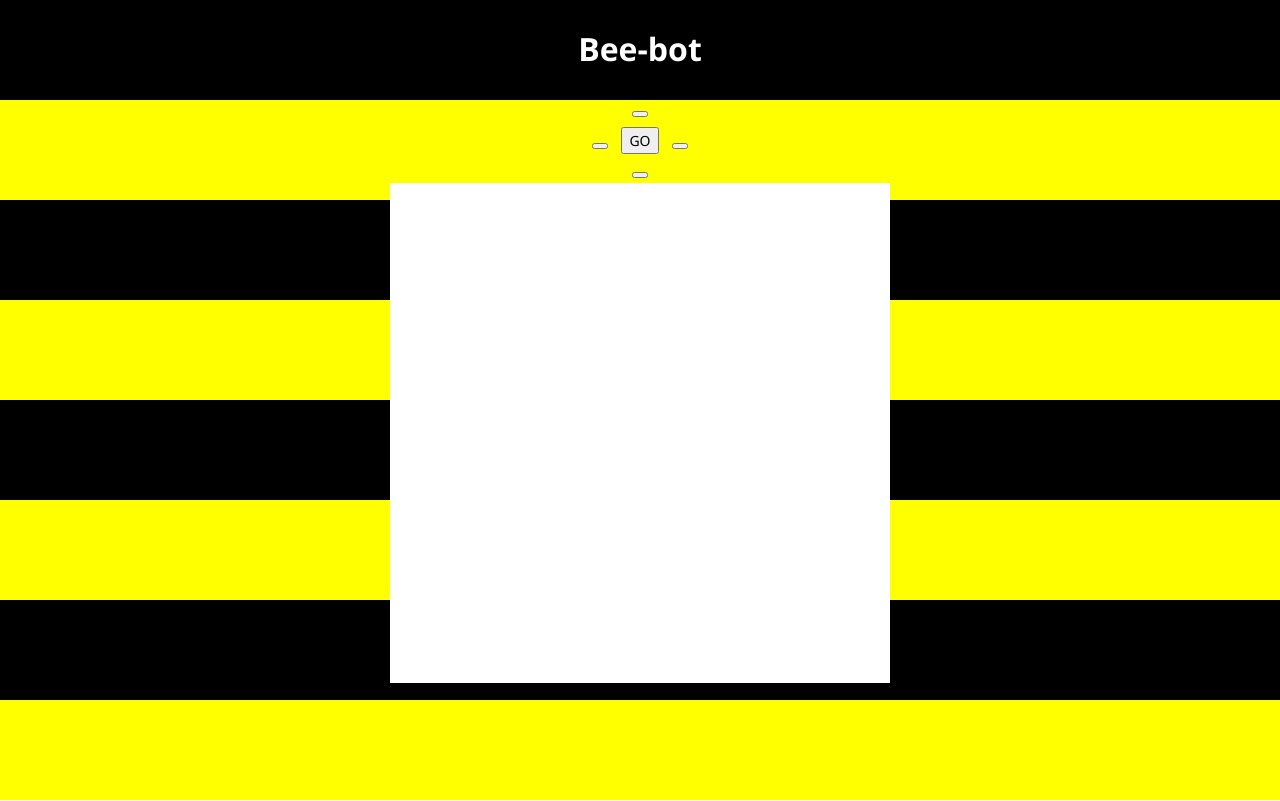
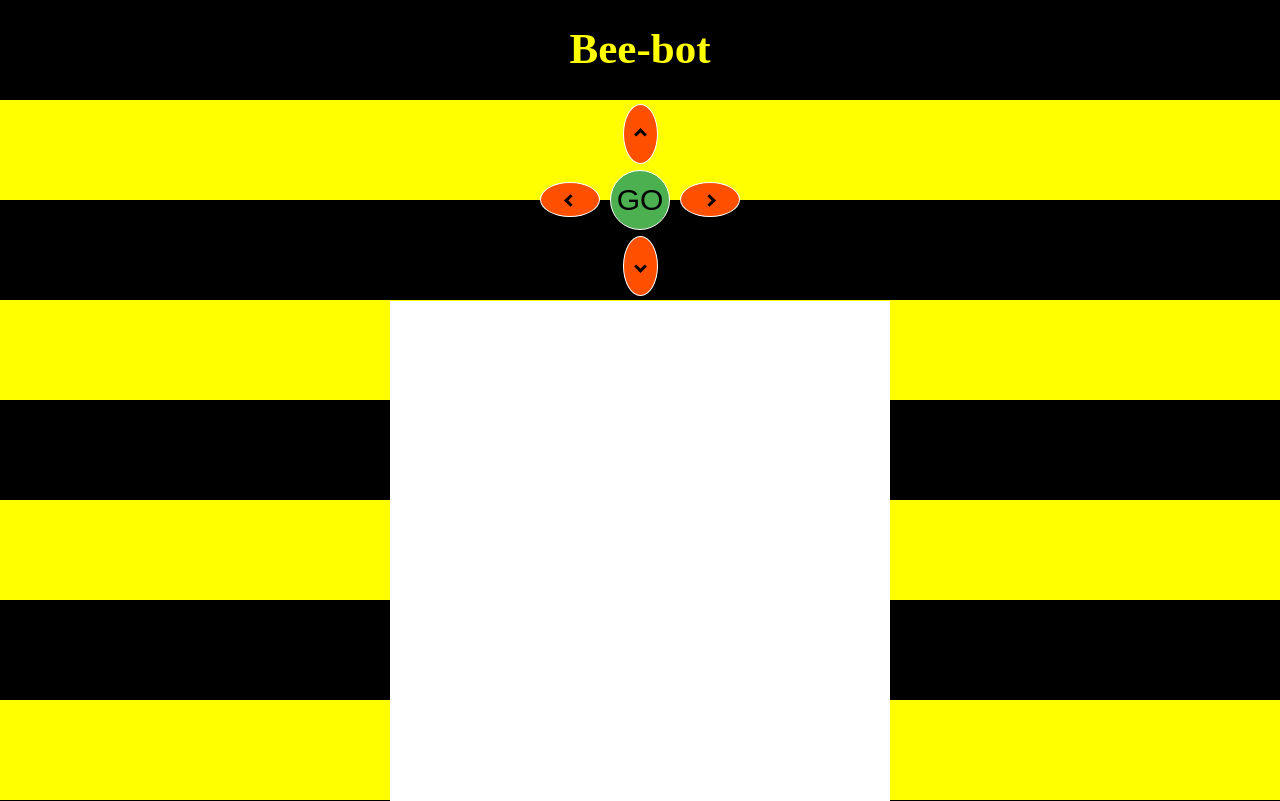
Before and after one commit to i2xzy/i2xzy.github.io, a plain HTML site: page index.html in a window 1280 px wide. Drawn offline with Linux system fonts and the light colour scheme.

Commit message:
Update index.css

```diff
--- a/index.css
+++ b/index.css
@@ -15,19 +15,19 @@ body {
   );
   background-size: 100% 200px;
 }
-h1, h2, h3, h4, h5, h6 {
+h1, h2 {
   margin-top: 0;
   margin-bottom: 0;
   color: #fff;
   font-weight: 600;
-  padding: 25px
+  padding: 17px
 }
-h1 {font-size: 32px}
+h1 {
+  font-family: bungee;
+  font-size: 43px;
+  color: #FFFF00;
+}
 h2 {font-size: 24px}
-h3 {font-size: 20px}
-h4 {font-size: 16px}
-h5 {font-size: 14px}
-h6 {font-size: 12px}
 p {
   margin-top: 0;
   margin-bottom: 10px
@@ -38,12 +38,36 @@ canvas {
   background: #fff;
 }
 figure {margin: 1em 40px}
+.beebot {margin: 2px}
 button {
-  font: inherit;
-  margin: 5px;
   overflow: visible;
   text-transform: none;
-  cursor: pointer
+  cursor: pointer;
+  background-color: #FF5000;
+  border: 1px solid #FFFFFF;
+  margin: 3px;
+  padding: 0;
+  color: #000;
+  font: Impact, Charcoal, sans-serif;
+  font-size: 30px;
+  text-align: center;
+  text-decoration: none;
+  display: inline-block;
+  border-radius: 50%;
+  width: 60px;
+  height: 35px;
+  line-height: 0;
+  vertical-align: middle
+}
+#go {
+  background-color: #4CAF50;
+  border-radius: 100%;
+  width: 60px;
+  height: 60px
+}
+#up, #down {
+  width: 35px;
+  height: 60px
 }
 body {
   font-family:"Segoe UI", Helvetica, Arial, sans-serif, "Segoe UI Emoji", "Segoe UI Symbol";
@@ -61,3 +85,29 @@ a:hover, a:active {
   text-decoration: underline;
   outline-width: 0
 }
+i {
+    border: solid black;
+    border-width: 0 3px 3px 0;
+    display: inline-block;
+    padding: 3px;
+}
+
+.right {
+    transform: rotate(-45deg);
+    -webkit-transform: rotate(-45deg);
+}
+
+.left {
+    transform: rotate(135deg);
+    -webkit-transform: rotate(135deg);
+}
+
+.up {
+    transform: rotate(-135deg);
+    -webkit-transform: rotate(-135deg);
+}
+
+.down {
+    transform: rotate(45deg);
+    -webkit-transform: rotate(45deg);
+}
```
